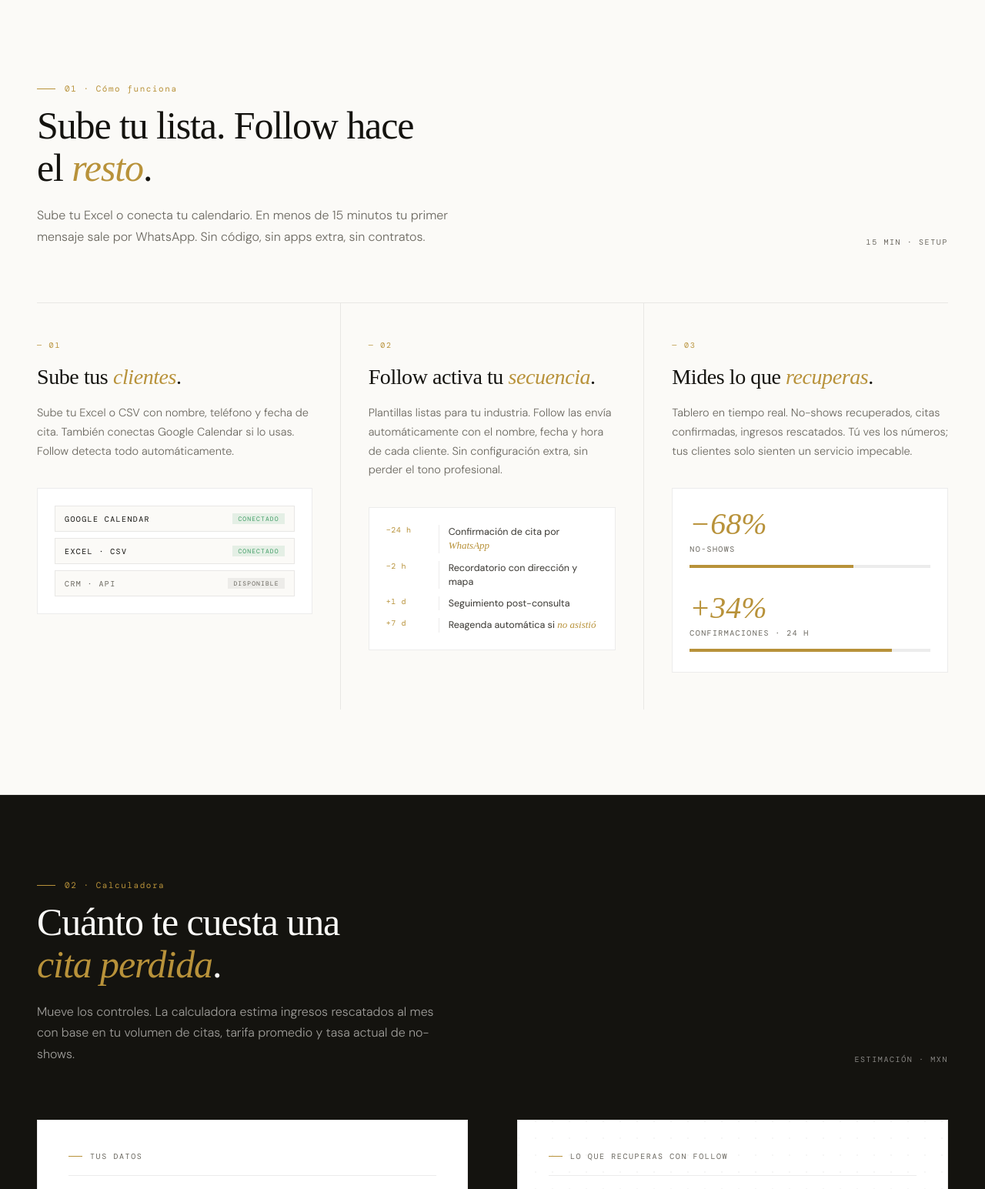
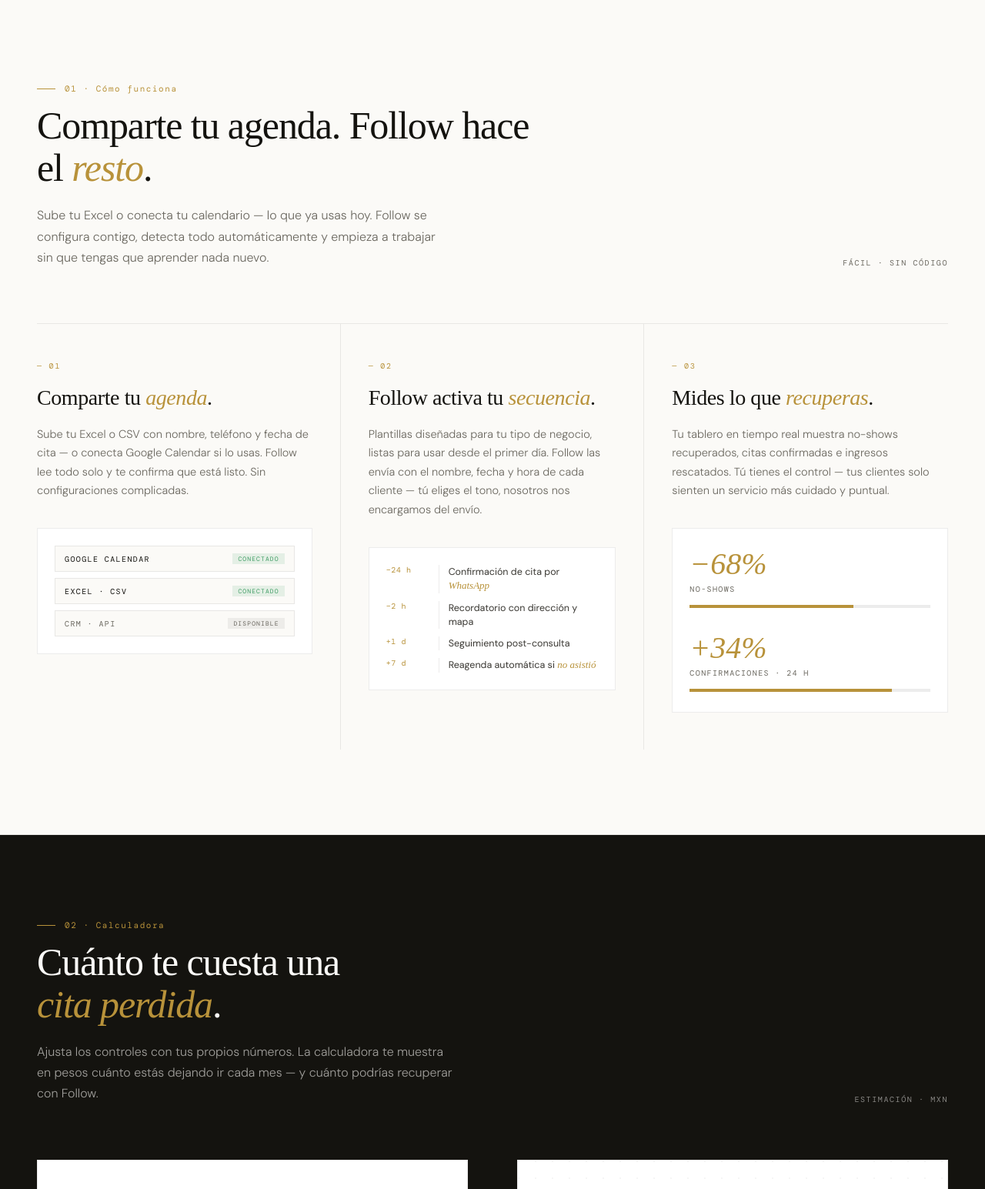
Before and after one commit to FrankyMina/follow, a website: page index.html in a window 1280 px wide. Shown: the part 900-2445 px from the top of the page at 77% size. Drawn offline with nearby package versions, Linux system fonts and the light colour scheme; a web font is replaced by a local one.

Commit message:
Improve landing copy — fix price, add accompanying tone throughout
- Fix Hero price inconsistency: $399 → $499 (matches pricing section)
- Replace "Sube tu lista de clientes" with warmer "Comparte tu agenda" framing
- Remove "15 minutos" from How-it-works tag and final CTA
- Add RCP/accompanying language across Hero, steps, ROI, pricing, and final CTA
- Final CTA: "Da el primer paso. Follow te acompaña desde el día uno"

Co-Authored-By: Claude Sonnet 4.6 <noreply@anthropic.com>

```diff
--- a/assets/js/hero.js
+++ b/assets/js/hero.js
@@ -163,7 +163,7 @@ function HeroChat({ tweaks }) {
             Tus citas, confirmadas. Tus clientes, <em>de regreso</em>.
           </h1>
           <p className="hero-sub">
-            Sube tu lista de clientes. Follow confirma, recuerda y reagenda por WhatsApp — automático, desde $399 al mes. Para médicos, coaches, abogados, estéticas y cualquier negocio que trabaja con citas.
+            Comparte tu agenda y Follow se encarga del resto: confirma, recuerda y reagenda por WhatsApp — automático, desde $499 al mes. Estamos contigo desde el primer mensaje hasta que veas el primer no-show recuperado.
           </p>
           <div className="hero-ctas">
             <a href="#empezar" className="btn btn-primary">Empezar prueba 14 días <span className="arrow">→</span></a>
@@ -229,7 +229,7 @@ function HeroStats({ tweaks }) {
             Mide en pesos lo que tu agenda <em>recupera</em>.
           </h1>
           <p className="hero-sub">
-            Follow no solo manda recordatorios — convierte cada cita salvada en una línea de ingreso que puedes ver. WhatsApp & Email automatizados, con tablero en tiempo real.
+            Follow no solo manda recordatorios — convierte cada cita salvada en una línea de ingreso que puedes ver y controlar. Te acompañamos en cada paso: desde la configuración hasta que la recuperación de citas sea parte natural de tu día.
           </p>
           <div className="hero-ctas">
             <a href="#empezar" className="btn btn-primary">Empezar prueba 14 días <span className="arrow">→</span></a>
--- a/index.html
+++ b/index.html
@@ -1791,17 +1791,17 @@
       <div class="section-head">
         <div class="section-head-left">
           <p class="section-num">01 · Cómo funciona</p>
-          <h2 class="section-title">Sube tu lista. Follow hace el <em>resto</em>.</h2>
-          <p class="section-lede">Sube tu Excel o conecta tu calendario. En menos de 15 minutos tu primer mensaje sale por WhatsApp. Sin código, sin apps extra, sin contratos.</p>
+          <h2 class="section-title">Comparte tu agenda. Follow hace el <em>resto</em>.</h2>
+          <p class="section-lede">Sube tu Excel o conecta tu calendario — lo que ya usas hoy. Follow se configura contigo, detecta todo automáticamente y empieza a trabajar sin que tengas que aprender nada nuevo.</p>
         </div>
-        <span class="section-tag">15 min · Setup</span>
+        <span class="section-tag">Fácil · Sin código</span>
       </div>
 
       <div class="how-grid">
         <article class="how-step">
           <span class="how-num">— 01</span>
-          <h3 class="how-title">Sube tus <em>clientes</em>.</h3>
-          <p class="how-desc">Sube tu Excel o CSV con nombre, teléfono y fecha de cita. También conectas Google Calendar si lo usas. Follow detecta todo automáticamente.</p>
+          <h3 class="how-title">Comparte tu <em>agenda</em>.</h3>
+          <p class="how-desc">Sube tu Excel o CSV con nombre, teléfono y fecha de cita — o conecta Google Calendar si lo usas. Follow lee todo solo y te confirma que está listo. Sin configuraciones complicadas.</p>
           <div class="how-illus">
             <div class="channel-list">
               <div class="channel-row">
@@ -1823,7 +1823,7 @@
         <article class="how-step">
           <span class="how-num">— 02</span>
           <h3 class="how-title">Follow activa tu <em>secuencia</em>.</h3>
-          <p class="how-desc">Plantillas listas para tu industria. Follow las envía automáticamente con el nombre, fecha y hora de cada cliente. Sin configuración extra, sin perder el tono profesional.</p>
+          <p class="how-desc">Plantillas diseñadas para tu tipo de negocio, listas para usar desde el primer día. Follow las envía con el nombre, fecha y hora de cada cliente — tú eliges el tono, nosotros nos encargamos del envío.</p>
           <div class="how-illus">
             <div class="timeline-mini">
               <div class="timeline-item">
@@ -1849,7 +1849,7 @@
         <article class="how-step">
           <span class="how-num">— 03</span>
           <h3 class="how-title">Mides lo que <em>recuperas</em>.</h3>
-          <p class="how-desc">Tablero en tiempo real. No-shows recuperados, citas confirmadas, ingresos rescatados. Tú ves los números; tus clientes solo sienten un servicio impecable.</p>
+          <p class="how-desc">Tu tablero en tiempo real muestra no-shows recuperados, citas confirmadas e ingresos rescatados. Tú tienes el control — tus clientes solo sienten un servicio más cuidado y puntual.</p>
           <div class="how-illus">
             <div class="metric-tile">
               <span class="v"><em>−68%</em></span>
@@ -1872,7 +1872,7 @@
         <div class="section-head-left">
           <p class="section-num">02 · Calculadora</p>
           <h2 class="section-title">Cuánto te cuesta una <em>cita perdida</em>.</h2>
-          <p class="section-lede">Mueve los controles. La calculadora estima ingresos rescatados al mes con base en tu volumen de citas, tarifa promedio y tasa actual de no-shows.</p>
+          <p class="section-lede">Ajusta los controles con tus propios números. La calculadora te muestra en pesos cuánto estás dejando ir cada mes — y cuánto podrías recuperar con Follow.</p>
         </div>
         <span class="section-tag">Estimación · MXN</span>
       </div>
@@ -1940,7 +1940,7 @@
         <div class="section-head-left">
           <p class="section-num">03 · Precios</p>
           <h2 class="section-title">Tres planes. Sin <em>sorpresas</em>.</h2>
-          <p class="section-lede">Sin costo por mensaje, sin permanencia, sin sorpresas. 14 días gratis para que veas un no-show recuperado antes de pagar el primer peso.</p>
+          <p class="section-lede">Sin costo por mensaje, sin permanencia, sin letra chica. Tienes 14 días gratis para conocer Follow, ver cómo funciona en tu negocio y confirmar que vale la pena — antes de pagar el primer peso.</p>
         </div>
         <span class="section-tag">MXN · IVA incluido</span>
       </div>
@@ -2029,8 +2029,8 @@
     <!-- 04 — FINAL CTA -->
     <section class="final" id="empezar">
       <p class="eyebrow gold final-eyebrow">— Empieza hoy</p>
-      <h2 class="final-h">Sube tu lista hoy. En 15 minutos Follow ya está trabajando por ti.</h2>
-      <p class="final-sub">Sin tarjeta, sin instalación, sin compromiso. Si Follow no recupera más de lo que cuesta, cancelas con un mensaje.</p>
+      <h2 class="final-h">Da el primer paso. Follow te acompaña desde <em>el día uno</em>.</h2>
+      <p class="final-sub">Sin tarjeta, sin instalación, sin compromiso. Nuestro equipo te acompaña en la configuración y los primeros envíos — hasta que veas el primer no-show recuperado.</p>
       <div class="final-ctas">
         <a href="login.html?signup=1" class="btn btn-primary">Empezar prueba gratis <span class="arrow">→</span></a>
         <a href="#" class="btn btn-ghost">Agendar demo de 20 min</a>
```
